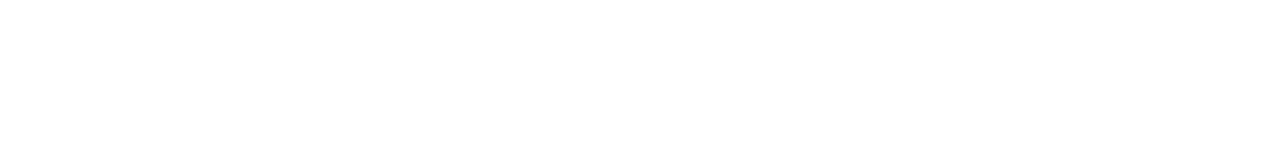
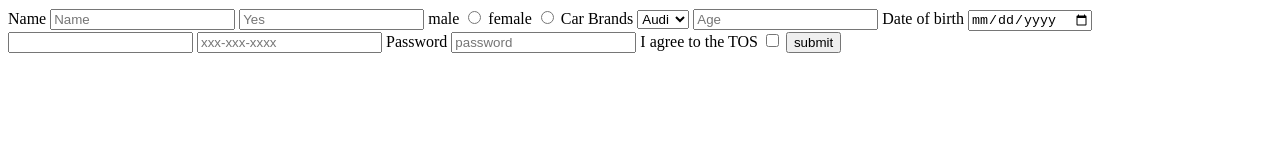
Before and after one commit to acciojob/signup-form-car-RitikSinghParihar, a website: page main.html in a window 1280 px wide. Drawn offline with Linux system fonts and the light colour scheme.

Commit message:
created a submission

```diff
--- a/main.html
+++ b/main.html
@@ -8,7 +8,42 @@
 
 <body>
 	<!-- the entire body must be written by student -->
-    <script type="text/javascript" src="./script.js">
+    <form  method="post">
+    <label for="name">Name</label>
+    <input  placeholder="Name" type="text" required="yes" id="name" ></input>
+	<label for="email"></label>
+    <input  placeholder="Yes" type="email" required="yes" id="email" ></input>
+	<label for="gender_m">male</label>
+    <input  type="radio" required="yes" id="gender_m" name="Gendef"></input>
+     <label for="gender_f">female</label>
+    <input  type="radio" required="yes" id="gender_f" name="Gender" ></input>
+	<label for="cars">Car Brands</label>
+    <select placeholder="--Please choose an option--"   type="select" required="yes" id="cars" >
+	<option>Audi</option>
+     <option>BMw</option>
+    <option>tata</option>
+	</select>
+	<label for="age"></label>
+    <input  type="number" required="yes" id="age" placeholder="Age" ></input>
+      <label for="dob">Date of birth</label>
+		<input  type="date" required=" yes" id="dob "></input>
+      <label for=""></label>
+		<input  type="" required=" " id=" " placeholder=""></input>
+    <label for="tel"></label>
+		<input  type="tel" required="yes " id="tel " placeholder="xxx-xxx-xxxx"></input>
+      <label for="password">Password</label>
+		<input  type="password" required=" yes" id=" password" placeholder="password"></input>
+      <label for="tos">I agree to the TOS	</label>
+		<input  type="checkbox" required="yes " id="tos "></input>
+    <button type="submit">submit</button>
+	</form>
+
+
+
+
+
+
+	<script type="text/javascript" src="./script.js">
 </script>
 
 </body>
```
